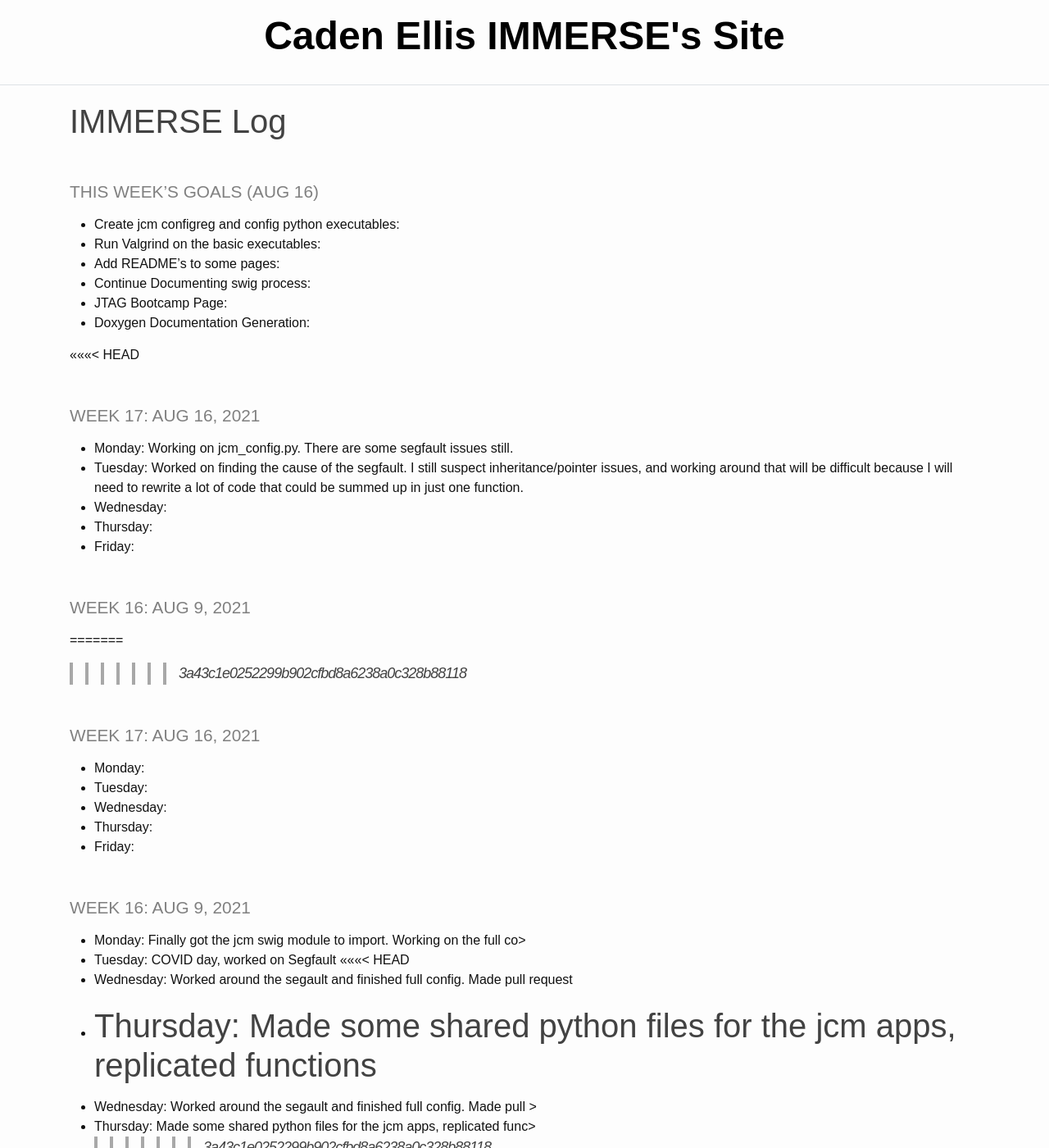
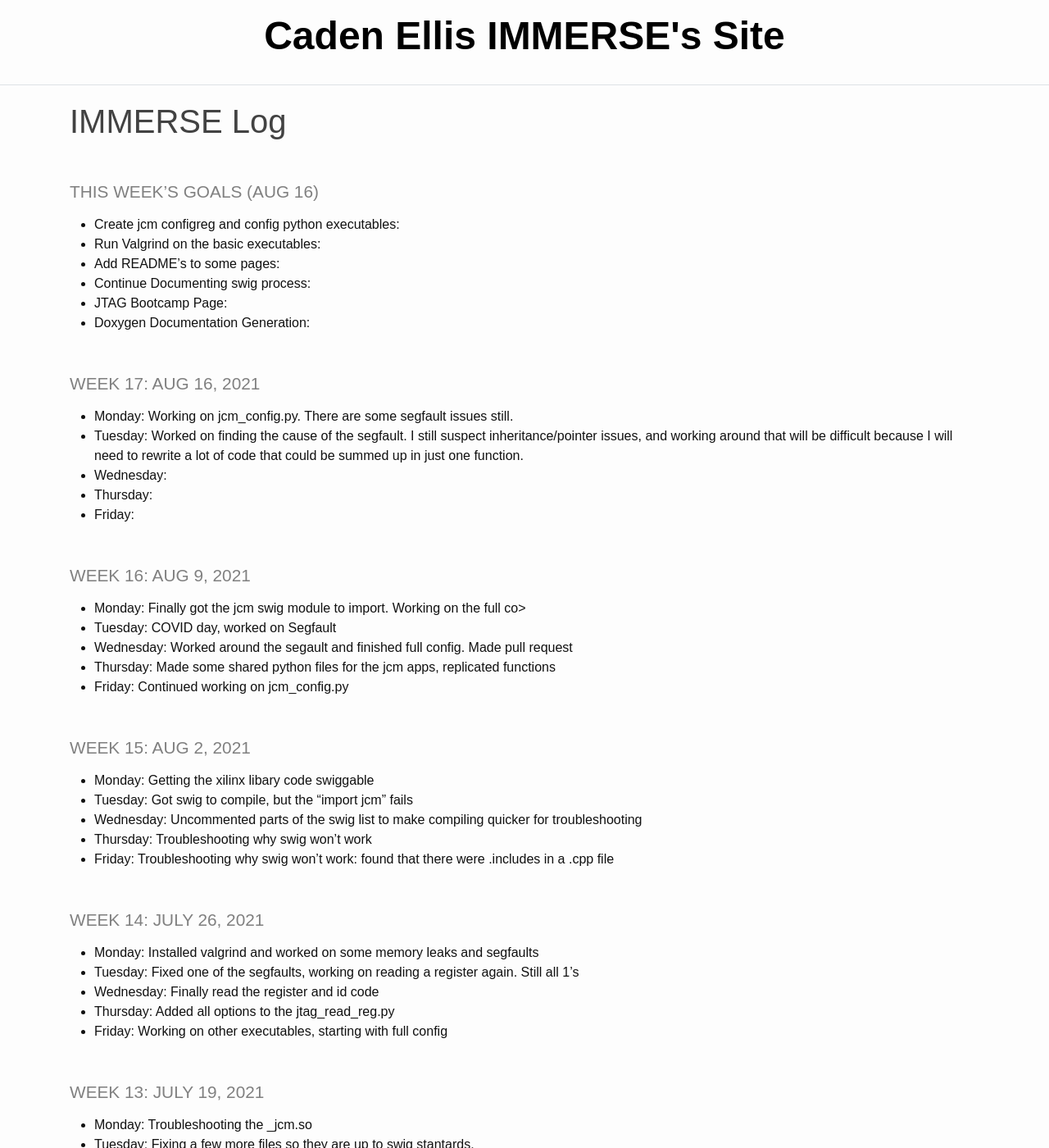
Before and after one commit to Caden-Ellis77/ImmerseSite, a Jekyll site: the page built from _pages/log.md, in a window 1280 px wide and 1400 px high. Shown: the whole window at 82% size. Built offline with Jekyll 4.4.1, drawn with Linux system fonts in a browser that asks for light colours.

Commit message:
Updating for Aug 17

```diff
--- a/_pages/log.md
+++ b/_pages/log.md
@@ -11,7 +11,6 @@ title: IMMERSE Log
 * **JTAG Bootcamp Page**:
 * **Doxygen Documentation Generation**:
 
-<<<<<<< HEAD
 
 ### Week 17: Aug 16, 2021
 
@@ -21,29 +20,13 @@ title: IMMERSE Log
 * **Thursday**:
 * **Friday**:
 
-### Week 16: Aug 9, 2021
-=======
->>>>>>> 3a43c1e0252299b902cfbd8a6238a0c328b88118
-
-### Week 17: Aug 16, 2021
-
-* **Monday**:
-* **Tuesday**:
-* **Wednesday**:
-* **Thursday**:
-* **Friday**:
 
 ### Week 16: Aug 9, 2021
 
 * **Monday**: Finally got the jcm swig module to import. Working on the full co>
 * **Tuesday**: COVID day, worked on Segfault
-<<<<<<< HEAD
 * **Wednesday**: Worked around the segault and finished full config. Made pull request
 * **Thursday**: Made some shared python files for the jcm apps, replicated functions
-=======
-* **Wednesday**: Worked around the segault and finished full config. Made pull >
-* **Thursday**: Made some shared python files for the jcm apps, replicated func>
->>>>>>> 3a43c1e0252299b902cfbd8a6238a0c328b88118
 * **Friday**: Continued working on jcm_config.py
 
 
```
